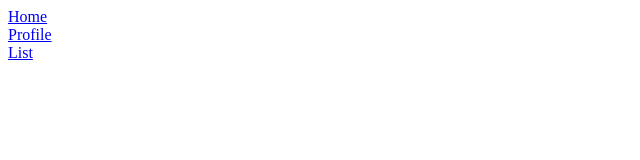
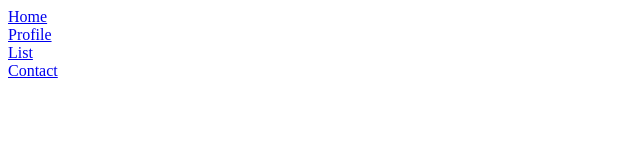
Before and after one commit to khuongyolo/test, a plain HTML site: page index.html in a window 1280 px wide. Shown: the full height of the page, 0-640 px from the left. Drawn offline with Linux system fonts and the light colour scheme.

Commit message:
add contact to index

```diff
--- a/index.html
+++ b/index.html
@@ -14,5 +14,8 @@
     <br>
     <!-- link to list -->
     <a href="list.html">List</a>
+    <br>
+    <!-- link to contact -->
+    <a href="contact.html">Contact</a>
 </body>
 </html>
```
